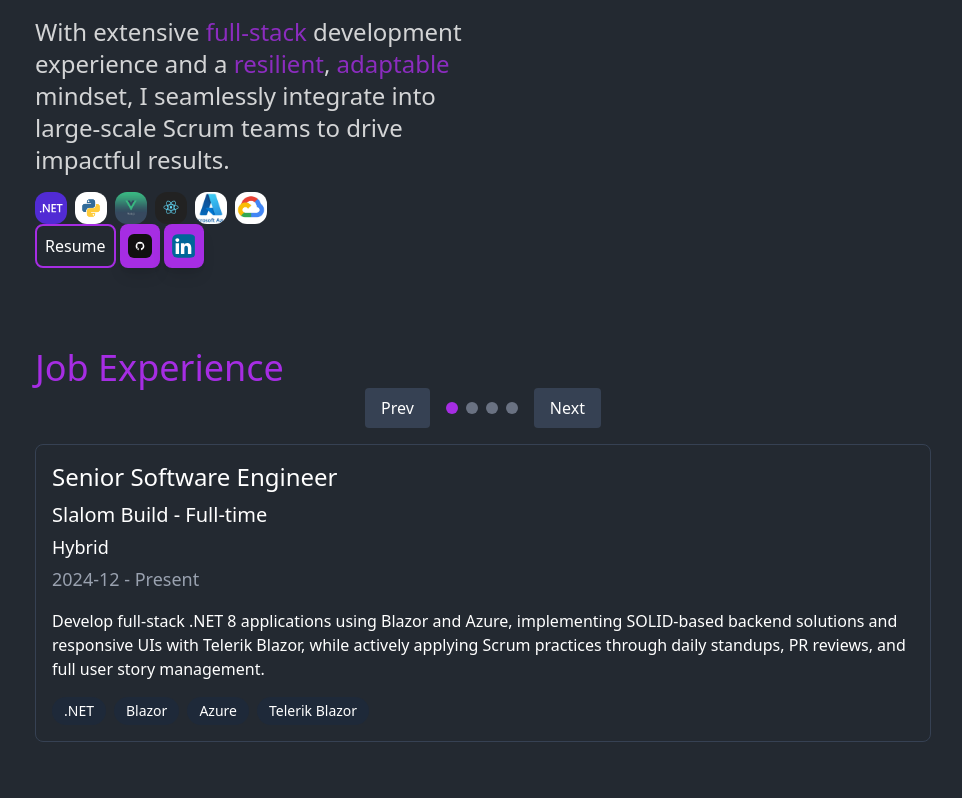
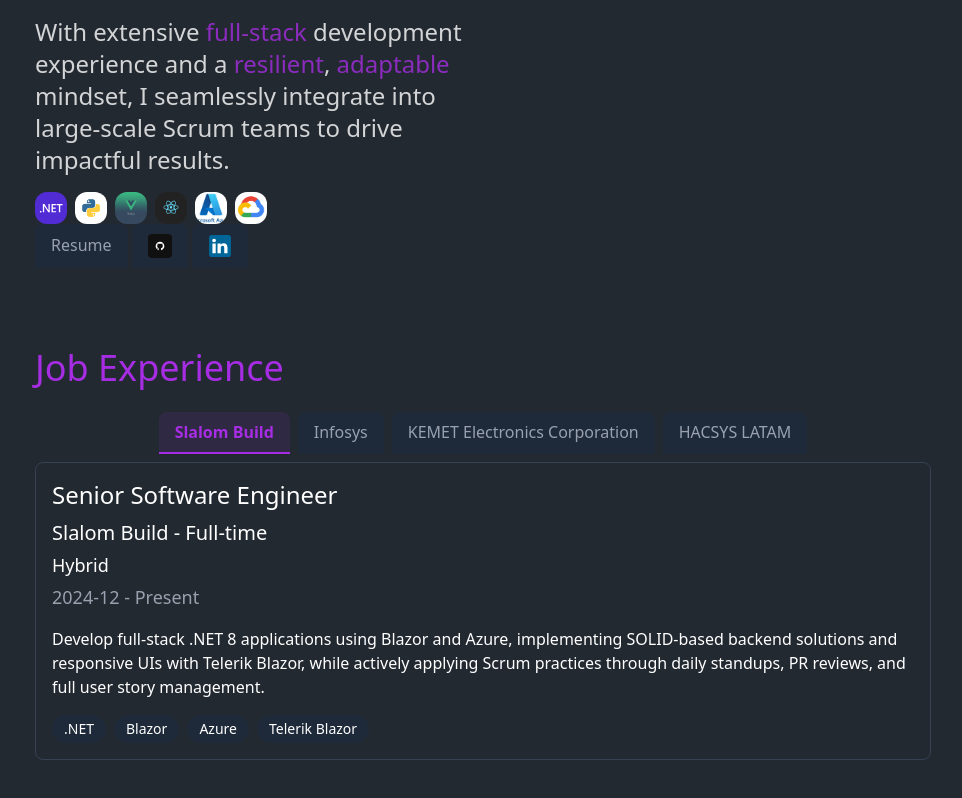
Before and after one commit to ArmandoBerlanga/Portfolio, a React (Vite) app: page / in a window 1280 px wide. Shown: the part 532-1330 px from the top of the page, without its empty margins (157-1119 px from the left). Built offline with nearby package versions, Linux system fonts and the light colour scheme.

Commit message:
feat: refactor Button component usage in AboutMeSection and ExperienceSection for consistency and improved functionality

```diff
--- a/src/components/Button.jsx
+++ b/src/components/Button.jsx
@@ -1,103 +1,13 @@
-
-export function Button({ children, onClick, disabled = false, className = "", type = "button" }) {
-    const disabledClasses = 'disabled:opacity-50 disabled:cursor-not-allowed disabled:hover:bg-primary';
+export function Button({ children, active, onClick }) {
     return (
         <button
-            type={type}
-            disabled={disabled}
+            className={`px-4 py-2 rounded-t-lg border-b-2 transition-colors duration-200 cursor-pointer ${active
+                ? 'border-primary text-primary bg-primary/10 font-bold'
+                : 'border-transparent text-gray-400 bg-gray-800 hover:text-primary'
+            }`}
             onClick={onClick}
-            className={`bg-primary text-white p-2 shadow-lg rounded-lg hover:bg-primary/80 transition duration-300 flex items-center justify-center cursor-pointer ${className} ${disabledClasses}`}
         >
             {children}
         </button>
     );
 }
-
-
-export function IconButton({ icon, onClick, disabled = false, fontSize = "1rem", className = "", type = "button" }) {
-    const disabledClasses = 'disabled:opacity-50 disabled:cursor-not-allowed disabled:hover:bg-primary';
-    return (
-        <button
-            type={type}
-            disabled={disabled}
-            onClick={onClick}
-            className={`bg-primary text-white p-2 shadow-lg rounded-lg hover:bg-primary/80 transition duration-300 flex items-center justify-center cursor-pointer ${className} ${disabledClasses}`}
-        >
-            <span className="material-icons" style={{ fontSize }}>
-                {icon}
-            </span>
-        </button>
-    );
-}
-
-
-export function ImageButton({ src, alt, onClick, disabled = false, className = "", type = "button" }) {
-    const disabledClasses = 'disabled:opacity-50 disabled:cursor-not-allowed disabled:hover:bg-primary';
-    return (
-        <button
-            type={type}
-            disabled={disabled}
-            onClick={onClick}
-            className={`bg-primary text-white p-2 shadow-lg rounded-lg hover:bg-primary/80 transition duration-300 flex items-center justify-center cursor-pointer ${className} ${disabledClasses}`}
-        >
-            <img src={src} alt={alt} className="w-6 h-6 rounded-md inline-block object-cover" />
-        </button>
-    );
-}
-
-
-export function NegativeButton({ children, onClick, disabled = false, className = "", type = "button" }) {
-    const disabledClasses = 'disabled:opacity-50 disabled:cursor-not-allowed disabled:hover:bg-negative';
-    return (
-        <button
-            type={type}
-            disabled={disabled}
-            onClick={onClick}
-            className={`bg-negative text-white p-2 shadow-lg rounded-lg hover:bg-negative/80 transition duration-300 flex items-center justify-center cursor-pointer ${className} ${disabledClasses}`}
-        >
-            {children}
-        </button>
-    );
-}
-
-export function NegativeIconButton({ icon, onClick, disabled = false, fontSize = "1rem", className = "", type = "button" }) {
-    const disabledClasses = 'disabled:opacity-50 disabled:cursor-not-allowed disabled:hover:bg-negative';
-    return (
-        <button
-            type={type}
-            disabled={disabled}
-            onClick={onClick}
-            className={`bg-negative text-white p-2 shadow-lg rounded-lg hover:bg-negative/80 transition duration-300 flex items-center justify-center cursor-pointer ${className} ${disabledClasses}`}
-        >
-            <span className="material-icons" style={{ fontSize }}>
-                {icon}
-            </span>
-        </button>
-    );
-}
-
-export function PlainButton({ children, onClick, disabled = false, className = "", type = "button" }) {
-    return (
-        <button
-            type={type}
-            disabled={disabled}
-            onClick={onClick}
-            className={`border-primary text-primary p-2 rounded-lg hover:bg-primary/20 transition duration-300 flex items-center justify-center cursor-pointer ${className}`}
-        >
-            {children}
-        </button>
-    );
-}
-
-export function OutlinedButton({ children, onClick, disabled = false, className = "", type = "button" }) {
-    return (
-        <button
-            type={type}
-            disabled={disabled}
-            onClick={onClick}
-            className={`border-2 border-primary text-primary p-2 rounded-lg hover:bg-primary/20 transition duration-300 flex items-center justify-center cursor-pointer ${className}`}
-        >
-            {children}
-        </button>
-    );
-}
--- a/src/sections/AboutMeSection.jsx
+++ b/src/sections/AboutMeSection.jsx
@@ -1,4 +1,4 @@
-import { OutlinedButton, ImageButton } from '../components/Button';
+import { Button } from "../components/Button";
 
 export default function AboutMeSection() {
     const openResume = () => {
@@ -44,12 +44,15 @@
             </div>
 
             <div className="about-me-go-to flex space-x-1">
-                <OutlinedButton className='text-white' onClick={openResume}>
+                <Button onClick={openResume}>
                     Resume
-                </OutlinedButton>
-
-                <ImageButton src='src/assets/github.svg' alt='GitHub' onClick={goToCode} />
-                <ImageButton src='src/assets/linkedin.svg' alt='LinkedIn' onClick={goToLinkedIn} />
+                </Button>
+                <Button onClick={goToCode}>
+                    <img src="src/assets/github.svg" alt="GitHub" className="w-6 h-6 rounded-sm inline-block" />
+                </Button>
+                <Button onClick={goToLinkedIn}>
+                    <img src="src/assets/linkedin.svg" alt="LinkedIn" className="w-6 h-6 rounded-md inline-block" />
+                </Button>
             </div>
         </section>
     );
--- a/src/sections/ExperienceSection.jsx
+++ b/src/sections/ExperienceSection.jsx
@@ -1,4 +1,5 @@
 import { useState } from 'react';
+import { Button } from '../components/Button';
 
 export default function ExperienceSection() {
     const jobs = [
@@ -45,47 +46,27 @@
     ]
 
     const [currentIndex, setCurrentIndex] = useState(0);
-    const totalJobs = jobs.length;
-
-    const goToPrevious = () => {
-        setCurrentIndex((prev) => (prev === 0 ? totalJobs - 1 : prev - 1));
-    };
-
-    const goToNext = () => {
-        setCurrentIndex((prev) => (prev === totalJobs - 1 ? 0 : prev + 1));
-    };
 
     return (
         <section id="experience">
-            <h1 className='text-4xl text-primary'>Job Experience</h1>
-
-            <div className="experience-slider w-full flex flex-col items-center">
-                <div className="slider-controls flex items-center gap-4 mb-4 w-full justify-center">
-                    <button onClick={goToPrevious} className="px-4 py-2 bg-gray-700 text-white rounded hover:bg-gray-600">Prev</button>
-
-                    <div className="flex gap-2">
-                        {jobs.map((_, idx) => (
-                            <span key={idx} className={`w-3 h-3 rounded-full ${idx === currentIndex ? 'bg-primary' : 'bg-gray-500'} inline-block`}></span>
-                        ))}
-                    </div>
-
-                    <button onClick={goToNext} className="px-4 py-2 bg-gray-700 text-white rounded hover:bg-gray-600">Next</button>
+            <h1 className='text-4xl text-primary mb-6'>Job Experience</h1>
+            <div className="experience-tabs w-full flex flex-col items-center">
+                <div className="tab-list flex flex-wrap gap-2 mb-2 w-full justify-center">
+                    {jobs.map((job, idx) => (
+                        <Button key={job.company} onClick={() => setCurrentIndex(idx)} active={idx === currentIndex}>
+                            {job.company}
+                        </Button>
+                    ))}
                 </div>
-
-                <div className="experience-list w-full">
+                <div className="tab-panel w-full">
                     <div className="job-item p-4 border border-gray-700 rounded-lg w-full">
                         <h2 className='text-2xl mb-2'>{jobs[currentIndex].title}</h2>
-
                         <h3 className='text-xl mb-1'>{jobs[currentIndex].company} - {jobs[currentIndex].type}</h3>
-
                         <p className='text-lg mb-1'>{jobs[currentIndex].location}</p>
-
                         <p className='text-lg text-gray-400 mb-4'>
                             {jobs[currentIndex].startDate} - {jobs[currentIndex].endDate}
                         </p>
-
                         <p className='mb-4'>{jobs[currentIndex].description}</p>
-
                         <div className="technologies flex flex-wrap gap-2">
                             {jobs[currentIndex].technologies.map((tech, techIndex) => (
                                 <span key={techIndex} className='bg-gray-800 text-white px-3 py-1 rounded-full text-sm'>
```
